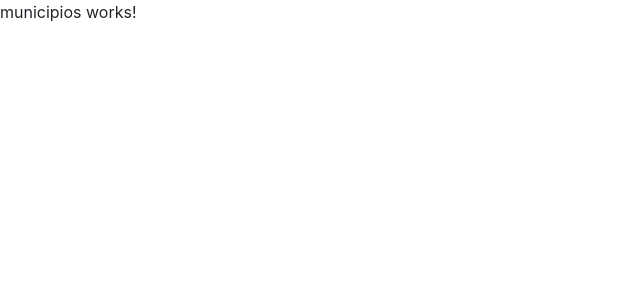
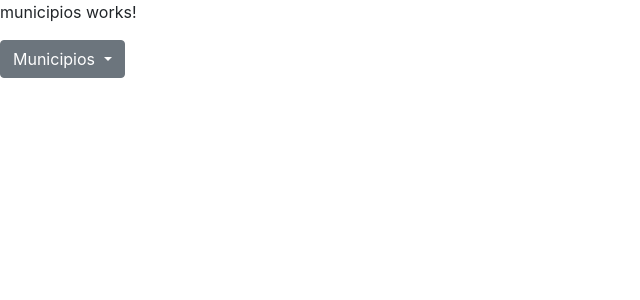
Before and after one commit to williamdaza01/SiembrasFront, an Angular app in the folder SiembrasUi/: page /municipios in a window 1280 px wide. Shown: the top 300 px of the page, without its empty margins (0-640 px from the left). Built offline with nearby package versions, Linux system fonts and the light colour scheme.

Commit message:
Se crea comboBox de municipios

```diff
--- a/SiembrasUi/src/app/municipios/municipios.component.html
+++ b/SiembrasUi/src/app/municipios/municipios.component.html
@@ -1 +1,2 @@
 <p>municipios works!</p>
+<app-ver-municipios></app-ver-municipios>
--- a/SiembrasUi/src/app/municipios/ver-municipios/ver-municipios.component.html
+++ b/SiembrasUi/src/app/municipios/ver-municipios/ver-municipios.component.html
@@ -1 +1,8 @@
-<p>ver-municipios works!</p>
+<div class="dropdown">
+    <button class="btn btn-secondary dropdown-toggle" type="button" id="dropdownMenu2" data-toggle="dropdown" aria-haspopup="true" aria-expanded="false">
+      Municipios
+    </button>
+    <div class="dropdown-menu" aria-labelledby="dropdownMenu2" *ngFor="let data of municipiosList">
+      <button class="dropdown-item" type="button">{{data.nombre}}</button>
+    </div>
+  </div>
```
